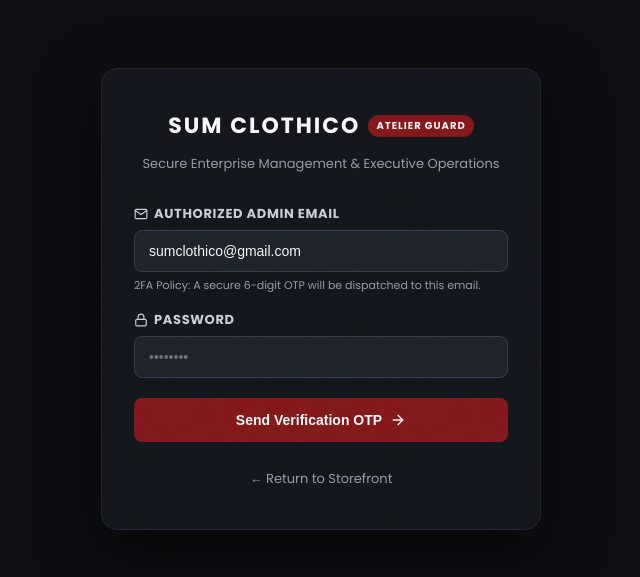
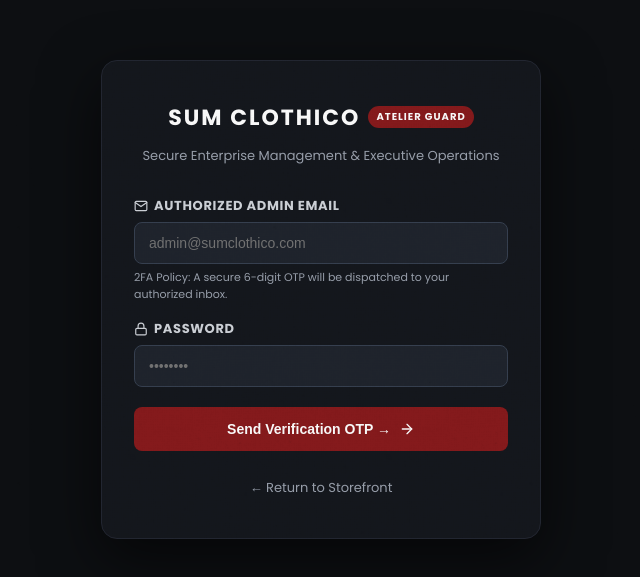
Before and after one commit to sum-clothico/sumclotico, a Next.js app: page /admin/login in a window 1280 px wide. Shown: the part 101-678 px from the top of the page, without its empty margins (319-959 px from the left). Built offline with nearby package versions, Linux system fonts and the light colour scheme; no server answers.

Commit message:
security: clean admin login fields, remove prefilled and exposed email placeholders

```diff
--- a/app/admin/layout.jsx
+++ b/app/admin/layout.jsx
@@ -191,7 +191,7 @@ export default function AdminLayout({ children }) {
               {adminUser?.name || "Super Admin"}
             </div>
             <div style={{ fontSize: 11, color: "#A39688", marginTop: 2 }}>
-              {adminUser?.email || "sumclothico@gmail.com"}
+              {adminUser?.email || "admin@sumclothico.com"}
             </div>
             <div style={{ fontSize: 10, color: "#10b981", marginTop: 6, display: "flex", alignItems: "center", gap: 4 }}>
               <span style={{ width: 6, height: 6, borderRadius: "50%", background: "#10b981", display: "inline-block" }}></span>
--- a/app/admin/login/page.jsx
+++ b/app/admin/login/page.jsx
@@ -12,7 +12,7 @@ export default function AdminLoginPage() {
   const router = useRouter();
   const { setAdminUser } = useStore();
   const [step, setStep] = useState("creds"); // "creds" | "otp"
-  const [email, setEmail] = useState("sumclothico@gmail.com");
+  const [email, setEmail] = useState("");
   const [password, setPassword] = useState("");
   const [otp, setOtp] = useState("");
   const [error, setError] = useState("");
@@ -24,12 +24,8 @@ export default function AdminLoginPage() {
     setError("");
     setInfo("");
     const cleanEmail = email.trim().toLowerCase();
-    const allowed = ["sumclothico@gmail.com", "support@sumclothico.com"];
-    if (!allowed.includes(cleanEmail)) {
-      setError("Unauthorized email: Only registered admin emails (sumclothico@gmail.com or support@sumclothico.com) can access this atelier.");
-      return;
-    }
-    if (!password) return;
+    if (!cleanEmail || !password) return;
+
     setSubmitting(true);
     try {
       const res = await fetch(`${API_BASE_URL}/auth/admin-login`, {
@@ -39,10 +35,10 @@ export default function AdminLoginPage() {
       });
       const data = await res.json();
       if (!res.ok || !data.success) {
-        throw new Error(data.message || "Invalid admin credentials");
+        throw new Error(data.message || "Invalid administrator credentials");
       }
       setStep("otp");
-      setInfo(data.message || `Verification OTP code sent to ${cleanEmail}`);
+      setInfo("A secure 6-digit OTP verification code has been dispatched to your inbox.");
     } catch (err) {
       setError(err.message || "Login failed");
     } finally {
@@ -217,7 +213,8 @@ export default function AdminLoginPage() {
                 className="admin-form-input"
                 value={email}
                 onChange={(e) => setEmail(e.target.value)}
-                placeholder="sumclothico@gmail.com"
+                placeholder="admin@sumclothico.com"
+                autoComplete="off"
                 style={{
                   width: "100%",
                   padding: "12px 14px",
@@ -230,7 +227,7 @@ export default function AdminLoginPage() {
                 required
               />
               <span style={{ fontSize: 11, color: "#9ca3af", display: "block", marginTop: 5 }}>
-                2FA Policy: A secure 6-digit OTP will be dispatched to this email.
+                2FA Policy: A secure 6-digit OTP will be dispatched to your authorized inbox.
               </span>
             </div>
 
@@ -278,7 +275,7 @@ export default function AdminLoginPage() {
                 opacity: submitting ? 0.6 : 1,
               }}
             >
-              <span>{submitting ? "Sending OTP Code…" : "Send Verification OTP"}</span>
+              <span>{submitting ? "Sending OTP Code…" : "Send Verification OTP →"}</span>
               <FiArrowRight size={16} />
             </button>
           </form>
@@ -288,7 +285,7 @@ export default function AdminLoginPage() {
           <form onSubmit={handleVerifyOtp}>
             <div className="admin-form-group" style={{ marginBottom: 20 }}>
               <label className="admin-form-label" style={{ color: "#d1d5db", fontSize: 13, marginBottom: 8, display: "block", textAlign: "center" }}>
-                Enter 6-Digit OTP sent to <strong>{email}</strong>
+                Enter 6-Digit Verification Code
               </label>
               <input
                 type="text"
```
